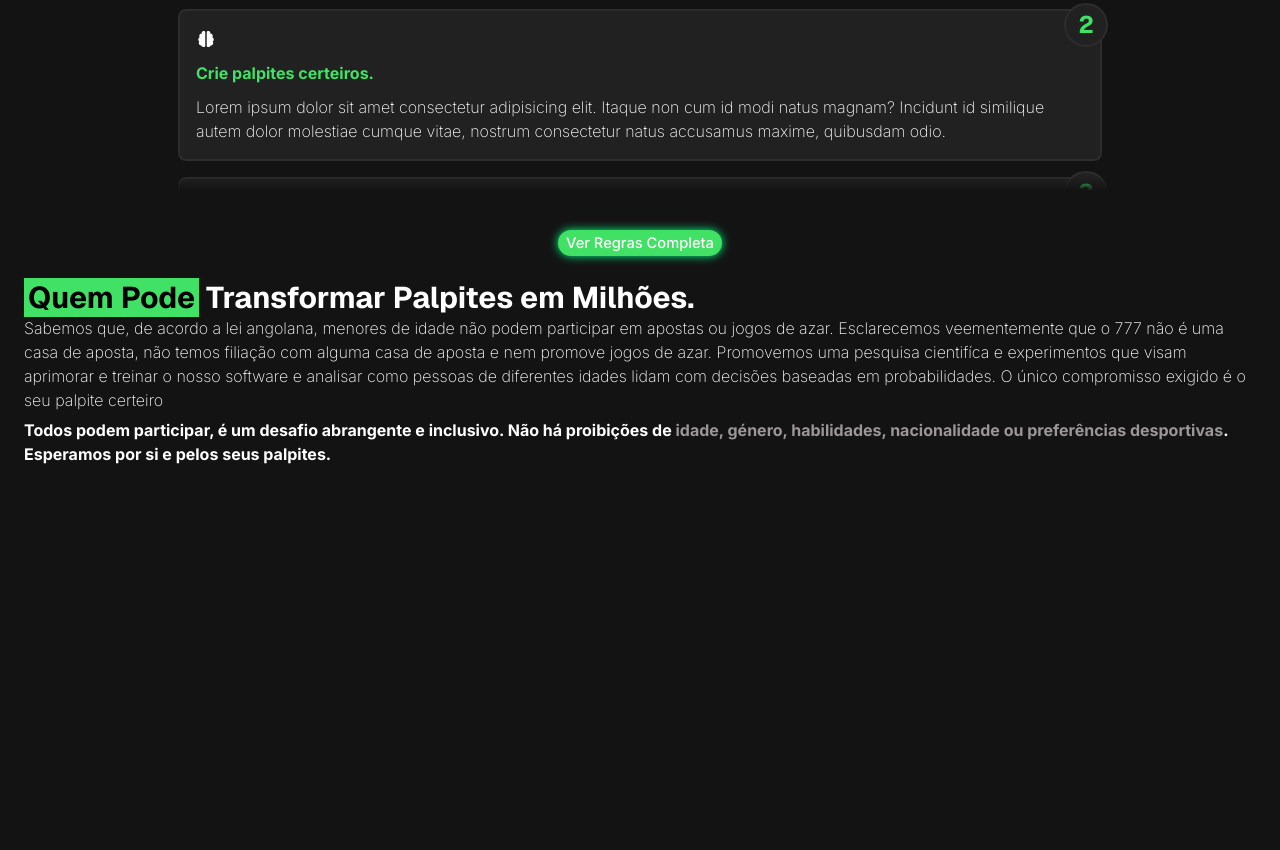
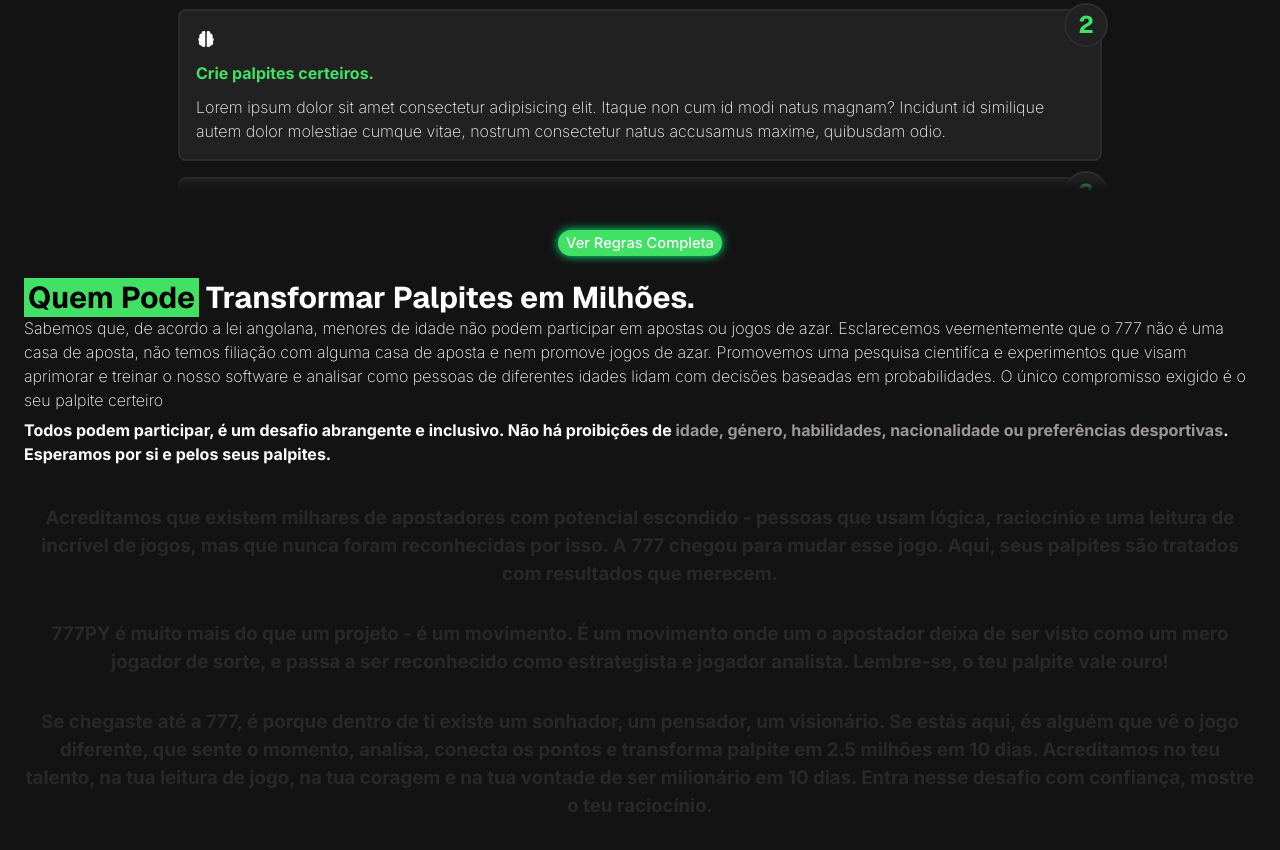
Before and after one commit to C4L3B3666/Projeto777, a website: page index.html in a window 1280 px wide. Shown: the part 945-1795 px from the top of the page. Before the commit the page ends 1417 px from the top, so only its background shows below. Drawn offline with nearby package versions, Linux system fonts and the light colour scheme.

Commit message:
Adição do texto efeito

```diff
--- a/assets/css/estilo.css
+++ b/assets/css/estilo.css
@@ -92,7 +92,6 @@
     @apply text-white font-inter font-extralight
 }
 
-
 .fade_edge::after {
     right: 0;
     background: linear-gradient(to top, #131313 10%, #131313 50%, transparent 100%);
@@ -101,3 +100,7 @@
 #secao2.secao2_expandida .fade_edge {
     @apply h-[2050px]
 }
+
+.texto_efeito {
+    @apply text-[#2E2C2C] text-[14pt] font-inter text-center my-8 font-bold transition-colors duration-300 opacity-85
+}
--- a/index.html
+++ b/index.html
@@ -178,6 +178,17 @@
                 <p class="texto_main">Sabemos que, de acordo a lei angolana, menores de idade não podem participar em apostas ou jogos de azar. Esclarecemos veementemente que o 777 não é uma casa de aposta, não temos filiação com alguma casa de aposta e nem promove jogos de azar. Promovemos uma pesquisa cientifíca e experimentos que visam aprimorar e treinar o nosso software e analisar como pessoas de diferentes idades lidam com decisões baseadas em probabilidades. O único compromisso exigido é o seu palpite certeiro</p>
                 <p class="texto_lateral_main">Todos podem participar, é um desafio abrangente e inclusivo. Não há proibições de <span class="texto_destaque_lateral">idade, género, habilidades, nacionalidade ou preferências desportivas</span>. Esperamos por si e pelos seus palpites.</p>
             </div>
+
+            <div>
+                <div>
+                    <p class="texto_efeito">Acreditamos que existem milhares de apostadores com potencial escondido - pessoas que usam lógica, raciocínio e uma leitura de incrível de jogos, mas que nunca foram reconhecidas por isso. A 777 chegou para mudar esse jogo. Aqui, seus palpites são tratados com resultados que merecem.</p>
+                    <p class="texto_efeito">777PY é muito mais do que um projeto - é um movimento. É um movimento onde um o apostador deixa de ser visto como um mero jogador de sorte, e passa a ser reconhecido como estrategista e jogador analista. Lembre-se, o teu palpite vale ouro!</p>
+                    <p class="texto_efeito">Se chegaste até a 777, é porque dentro de ti existe um sonhador, um pensador, um visionário. Se estás aqui, és alguém que vê o jogo diferente, que sente o momento, analisa, conecta os pontos e transforma palpite em 2.5 milhões em 10 dias. Acreditamos no teu talento, na tua leitura de jogo, na tua coragem e na tua vontade de ser milionário em 10 dias. Entra nesse desafio com confiança, mostre o teu raciocínio.</p>
+                </div>
+                <div>
+
+                </div>
+            </div>
         </section>
     </main>
 </body>
```
Also changed, not shown: assets/css/output.css.
